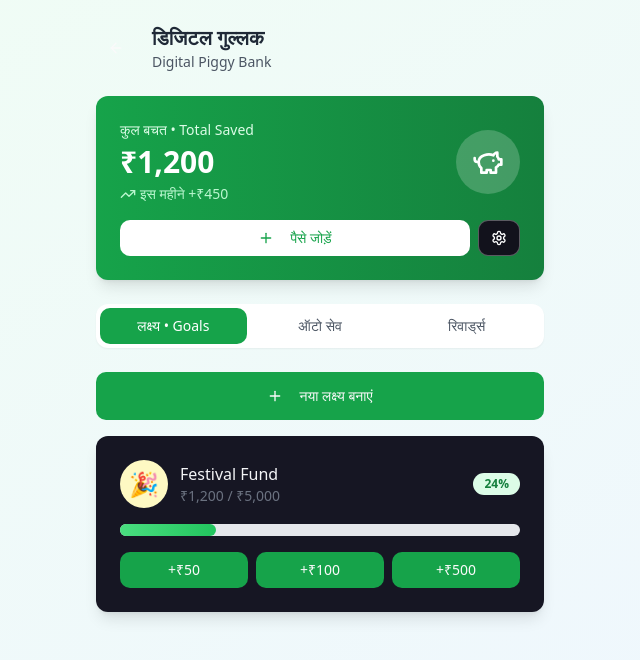
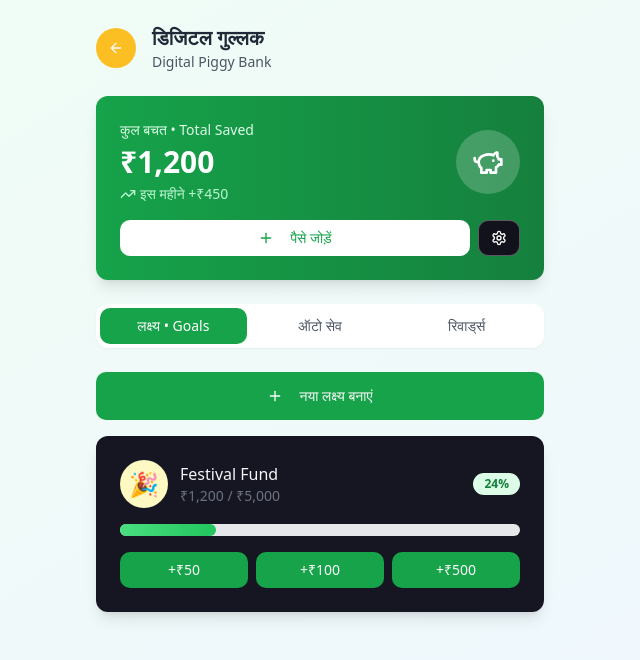
Before and after one commit to AyushKardam/FintechApp, a React (Vite) app: page /savings in a window 1280 px wide. Shown: the top 660 px of the page, without its empty margins (320-960 px from the left). Built offline with nearby package versions, Linux system fonts and the light colour scheme.

Commit message:
Visual edit in Lovable
Edited UI in Lovable

```diff
--- a/src/pages/Savings.tsx
+++ b/src/pages/Savings.tsx
@@ -43,7 +43,7 @@ const Savings = () => {
       <div className="max-w-md mx-auto">
         {/* Header */}
         <div className="flex items-center space-x-4 mb-6">
-          <Button variant="ghost" size="icon" onClick={() => navigate('/dashboard')} className="rounded-full">
+          <Button variant="ghost" size="icon" onClick={() => navigate('/dashboard')} className="rounded-full bg-amber-400 hover:bg-amber-300">
             <ArrowLeft className="w-5 h-5" />
           </Button>
           <div>
```
